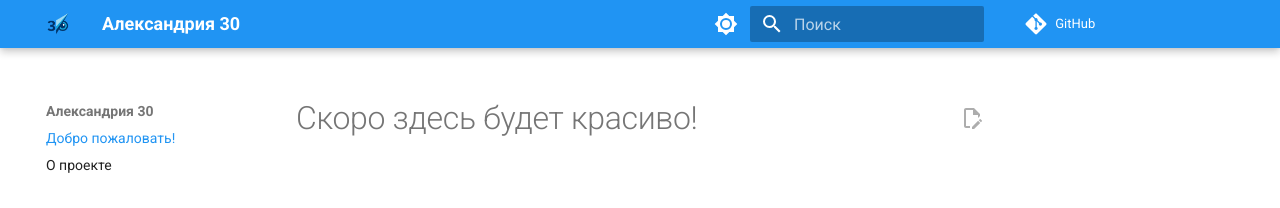
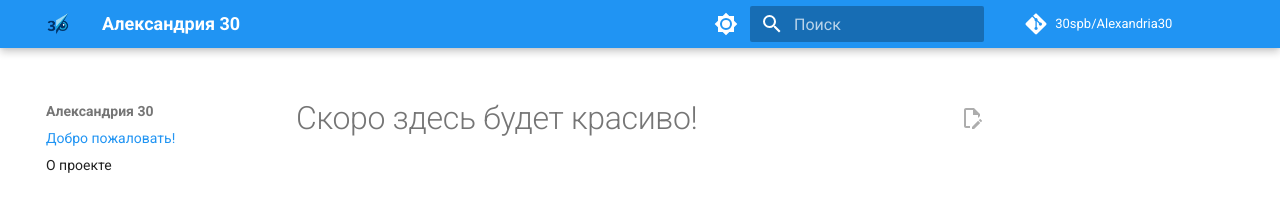
Before and after one commit to 30spb/Alexandria30, an MkDocs documentation site: the page built from docs/index.md, in a window 1280 px wide. Shown: the top 208 px of the page. Built offline with MkDocs 1.6.1 and Material for MkDocs 9.7.7, drawn with Linux system fonts in a browser that asks for light colours; comment, search, counter and statistics services are not loaded.

Commit message:
Добавил название репо

```diff
--- a/mkdocs.yml
+++ b/mkdocs.yml
@@ -3,6 +3,7 @@ site_description: Сборник конспектов который не сго
 site_author: Ученики 30ки
 
 repo_url: https://github.com/30spb/Alexandria30
+repo_name: 30spb/Alexandria30
 edit_uri: tree/main/docs/
 
 nav:
```
